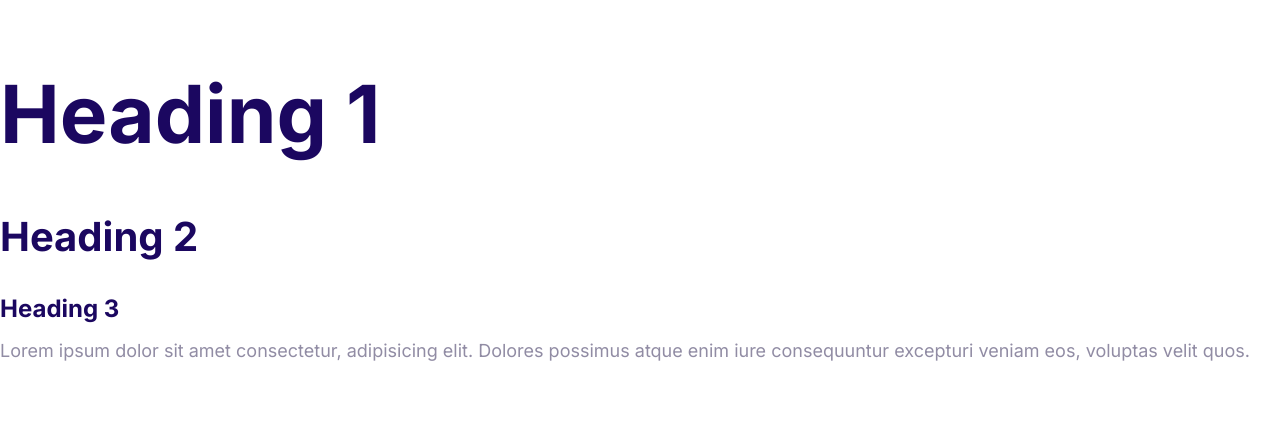
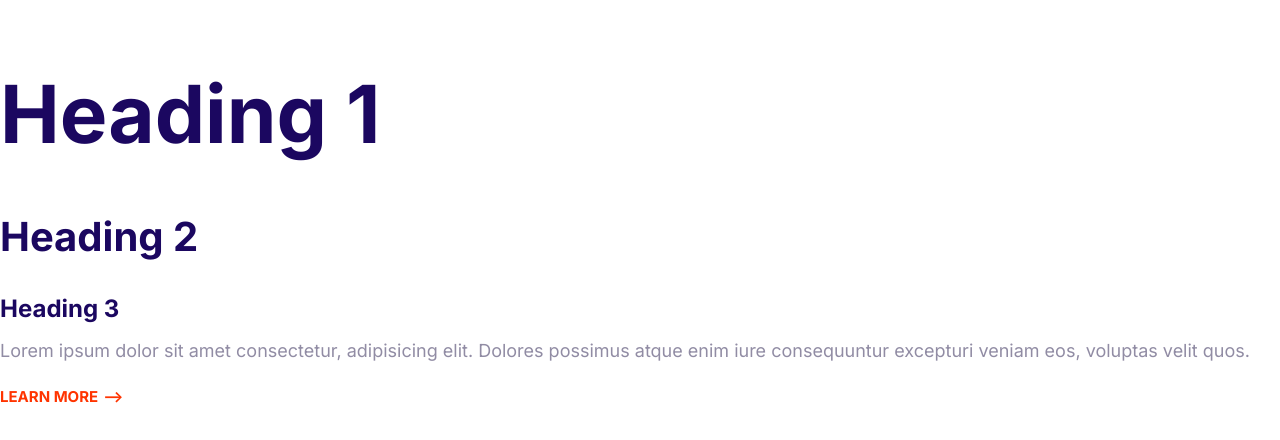
Before and after one commit to Deeprosunix/Moshify, a plain HTML site: page index.html in a window 1280 px wide. Drawn offline with Linux system fonts and the light colour scheme.

Commit message:
Build the Arrow link Component

```diff
--- a/CSS/styles.css
+++ b/CSS/styles.css
@@ -1,3 +1,5 @@
+/*Typography*/
+
 :root {
     --colour-primary :#2584ff;
     --colour-secondary: #00d9ff;
@@ -47,3 +49,27 @@ p{
         font-size: 2.4rem;
     }
 }
+
+.link-arrow {
+    color: var(--colour-accent);
+    text-transform: uppercase;
+    font-size: 2rem;
+    font-weight: bold;
+}
+a {
+    text-decoration: none;
+}
+.link-arrow::after {
+    content: "-->";
+    margin-left: 5px;
+    transition: margin 0.15s;
+}
+.link-arrow:hover::after {
+    margin-left: 10px;
+}
+
+@media screen and (min-width: 1024px) {
+    .link-arrow {
+        font-size: 1.5rem
+    }
+}
--- a/index.html
+++ b/index.html
@@ -22,5 +22,6 @@
       Lorem ipsum dolor sit amet consectetur, adipisicing elit. Dolores possimus
       atque enim iure consequuntur excepturi veniam eos, voluptas velit quos.
     </p>
+    <a href="#" class="link-arrow">Learn More</a>
   </body>
 </html>
```
Also changed, not shown: Components/links.html (added, +1 -0 lines).
